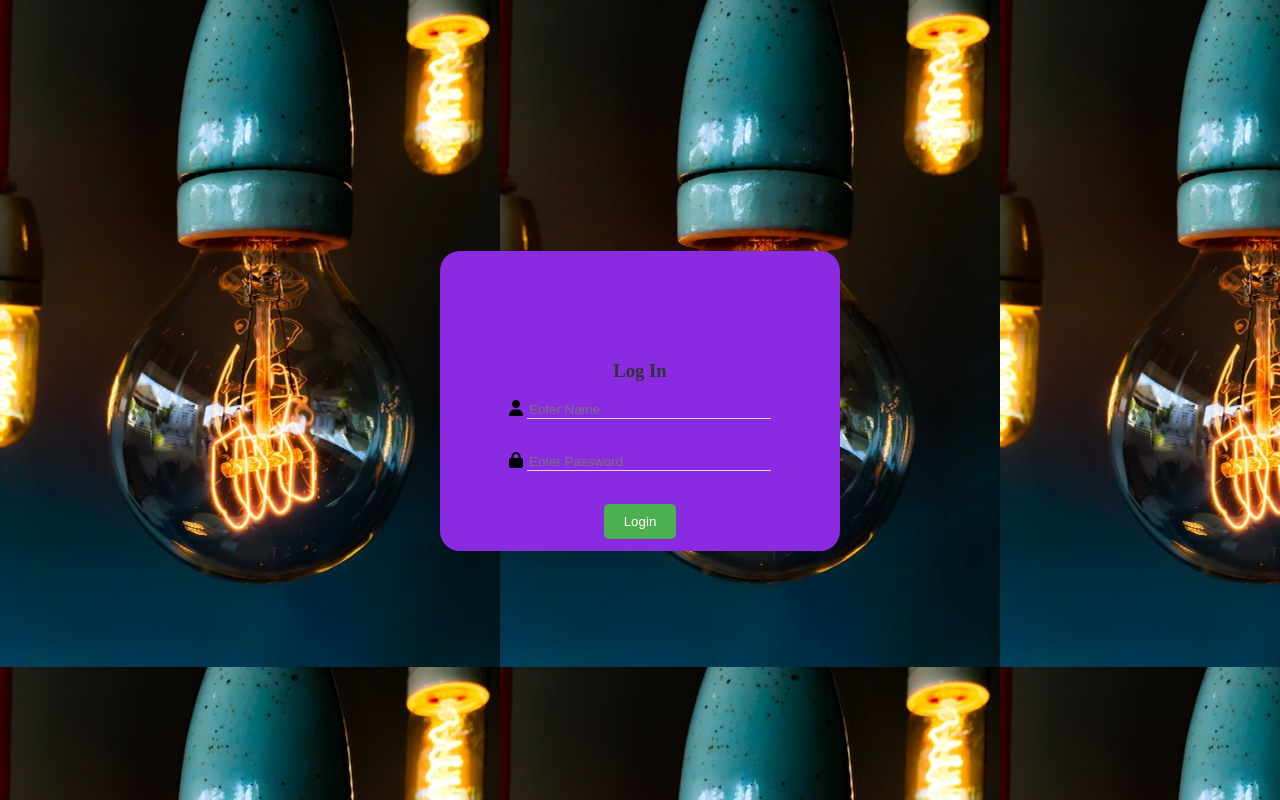
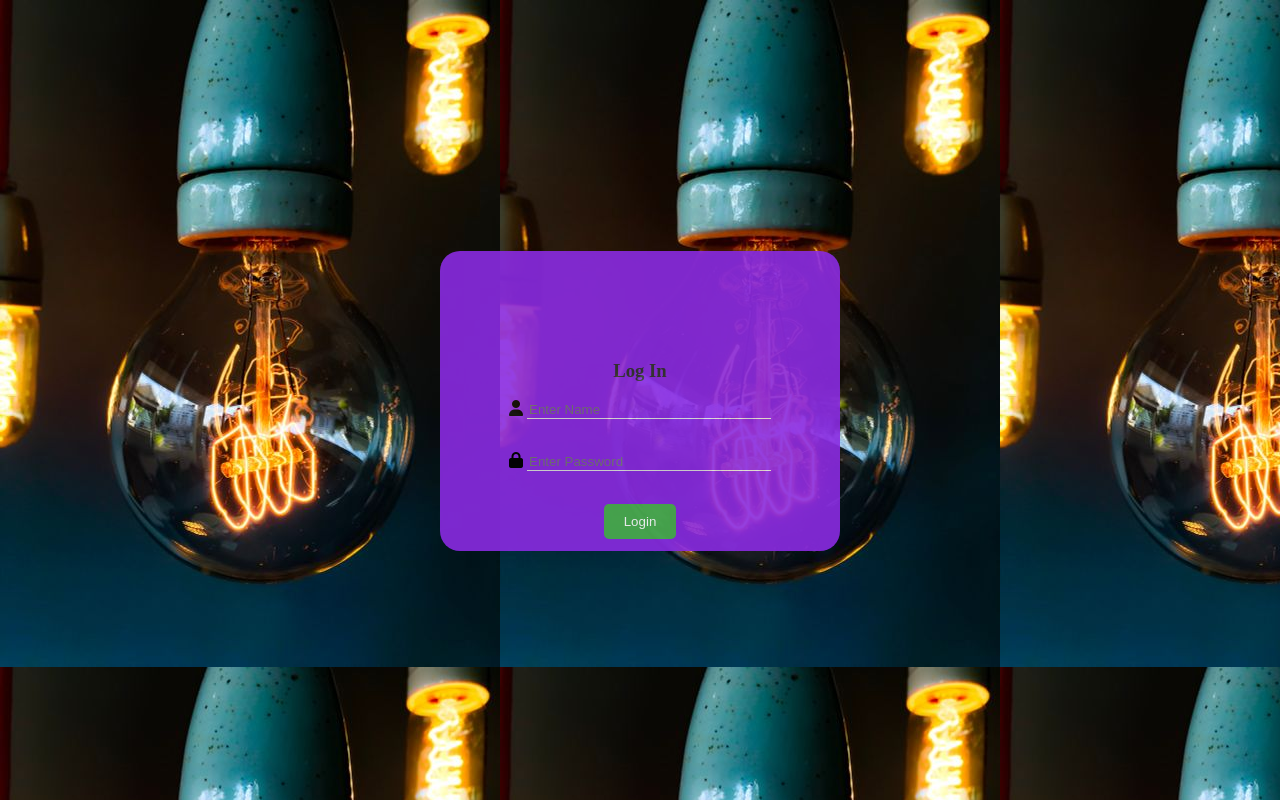
Before and after one commit to ihebb13x/Login-page, a plain HTML site: page index.html in a window 1280 px wide. Drawn offline with Linux system fonts and the light colour scheme.

Commit message:
Update style.css

```diff
--- a/css/style.css
+++ b/css/style.css
@@ -9,6 +9,7 @@
 
  .card {
      background-color: blueviolet;
+     opacity: 90%;
      width: 400px;
      height: 300px;
      border-radius: 20px;
```
